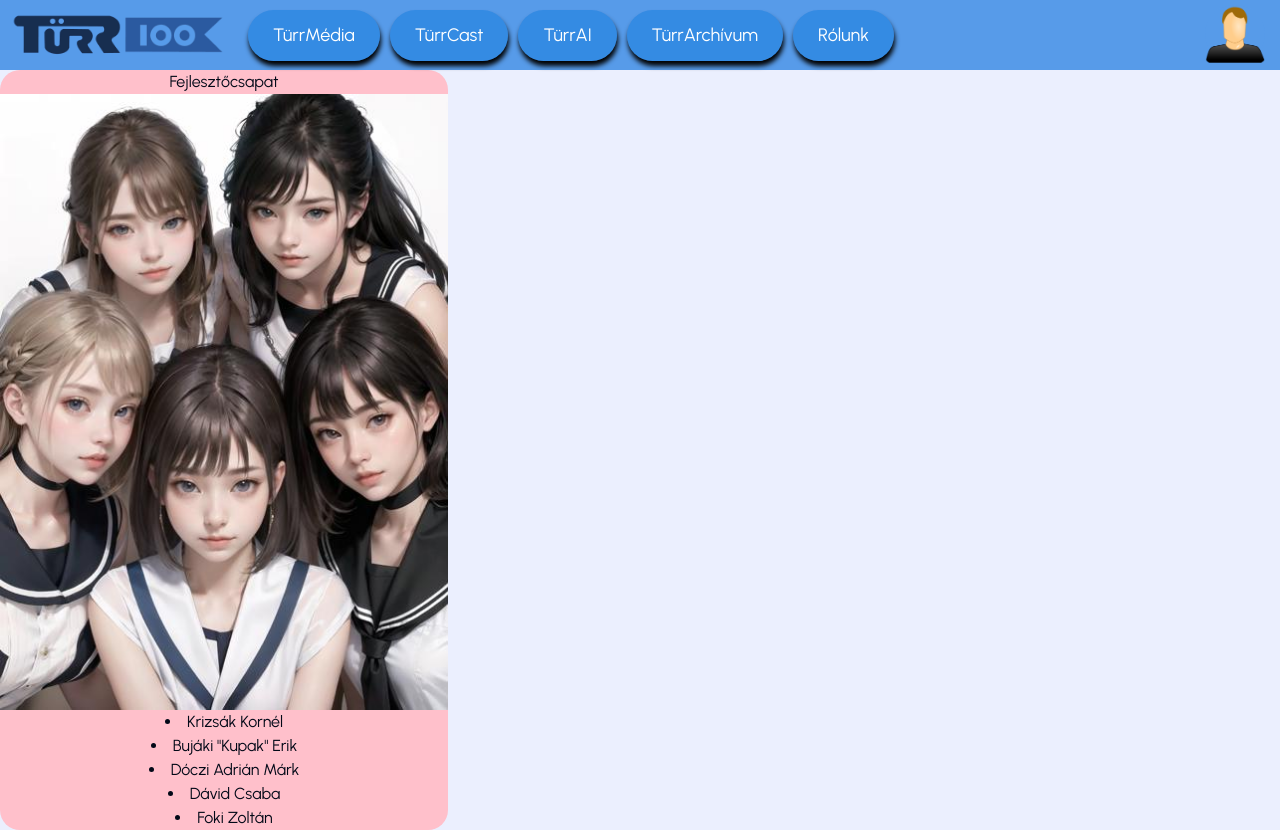
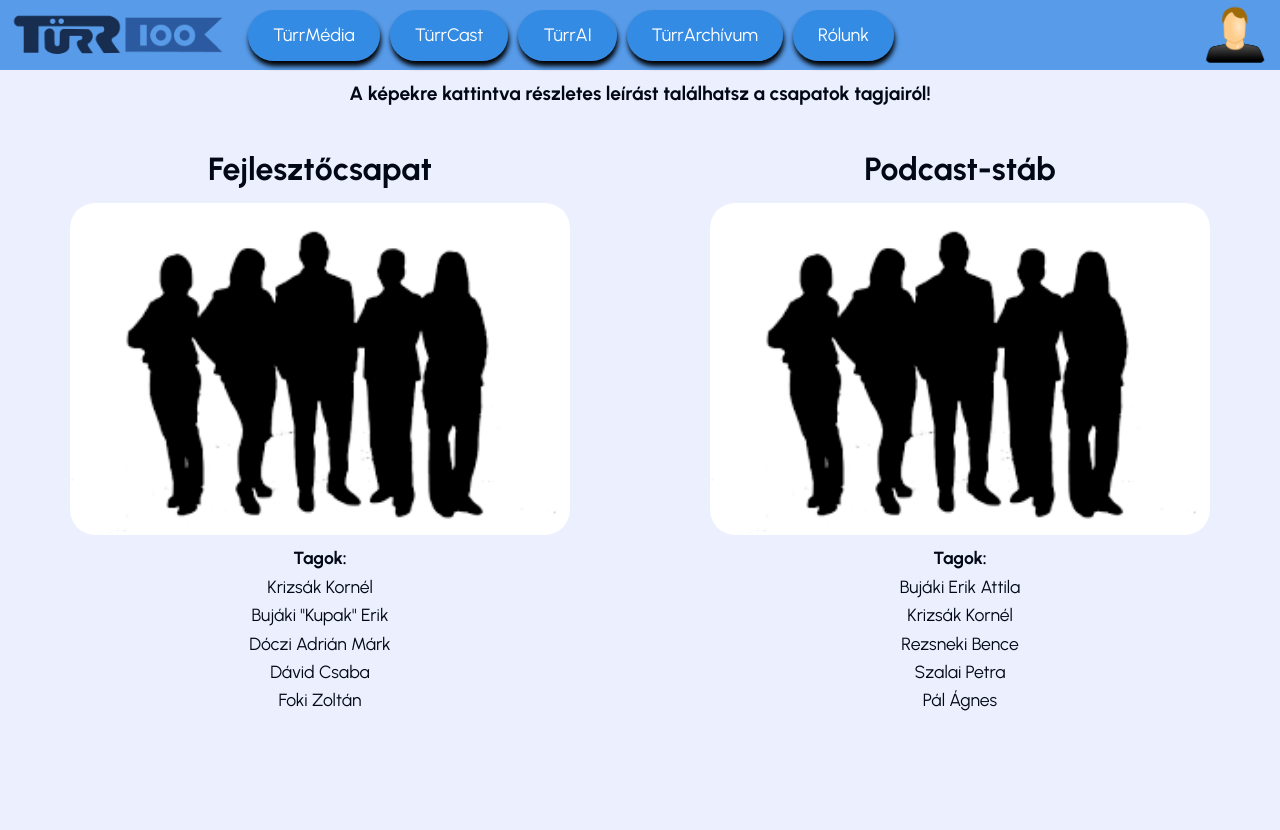
Before and after one commit to KrizsakKornelKaroly/dev-turr, a Next.js app in the folder Weboldal/: page /rolunk in a window 1280 px wide. After the commit the page ends 800 px from the top, so only its background shows below. Built offline with nearby package versions, Linux system fonts and the light colour scheme; no server answers.

Commit message:
TURR-38 - Rólunk elrendezés placeholderrel (+reszponzív), funkció később

```diff
--- a/Weboldal/app/rolunk/page.jsx
+++ b/Weboldal/app/rolunk/page.jsx
@@ -1,23 +1,24 @@
 import Image from "next/image";
 import Navbar from "@/components/Navbar";
 import rolunk from "../../public/rolunk.css";
-
 
 const RolunkOldal = () => {
     return(
     <div>
         <Navbar />
-
+        <h1 className="focim">A képekre kattintva részletes leírást találhatsz a csapatok tagjairól!</h1>
+        <div className="pagecontent">
         <div className="devteam">
             <h1>Fejlesztőcsapat</h1>
             <Image
                 width={243}
                 height={633}
                 quality={100}
-                src="/images/bujjael.jpeg"
-                className="widemanusok"
+                src="/images/csapatplaceholder.png"
+                className="placeholderkep"
             />
             <ul>
+                <li className="tagcim">Tagok:</li>
                 <li>Krizsák Kornél</li>
                 <li>Bujáki "Kupak" Erik</li>
                 <li>Dóczi Adrián Márk</li>
@@ -26,6 +27,27 @@ const RolunkOldal = () => {
             </ul>
 
         </div>
+
+        <div className="podcastteam">
+            <h1>Podcast-stáb</h1>
+            <Image
+                width={243}
+                height={633}
+                quality={100}
+                src="/images/csapatplaceholder.png"
+                className="placeholderkep"
+            />
+            <ul>
+                <li className="tagcim">Tagok:</li>
+                <li>Bujáki Erik Attila</li>
+                <li>Krizsák Kornél</li>
+                <li>Rezsneki Bence</li>
+                <li>Szalai Petra</li>
+                <li>Pál Ágnes</li>
+            </ul>
+
+        </div>
+        </div>
     </div>
     )
 
--- a/Weboldal/public/rolunk.css
+++ b/Weboldal/public/rolunk.css
@@ -1,14 +1,51 @@
-.devteam{
-    background-color: pink;
-    width: 35%;
-    border-radius: 20px;
+.devteam, .podcastteam{
+    width: 50%;
+    padding: 10px;
+    margin: 1em;
+    float: left;
 }
-.widemanusok{
-    width: 100%;
+.placeholderkep{
+    width: 85%;
+    margin: 0 auto;
+    display: block;
+    border-radius: 25px;
+    margin-bottom: 10px;
 }
 h1, ul{
     text-align: center;
 }
-ul{
-    list-style: inside;
+h1{
+    font-size: 2em;
+    font-weight: bold;
+    margin-bottom: 10px;
 }
+.pagecontent{
+    width: 100%;
+    margin: 0 auto;
+    display: flex;
+    flex-wrap: nowrap;
+}
+.tagcim{
+    list-style-type: none;
+    font-weight: bold;
+    font-size: 1.1em;
+}
+li{
+    margin: 2px;
+    font-size: 1.1em;
+}
+.focim{
+    font-size: 1.2em;
+    margin-top: 10px;
+}
+@media screen and (max-width: 800px) {
+    .pagecontent{
+        flex-wrap: wrap;
+    }
+    .devteam, .podcastteam{
+        width: 100%;
+        padding: 10px;
+        margin: 1em;
+        float: left;
+    }
+}
```
Also changed, not shown: Weboldal/public/images/csapatplaceholder.png (added).
